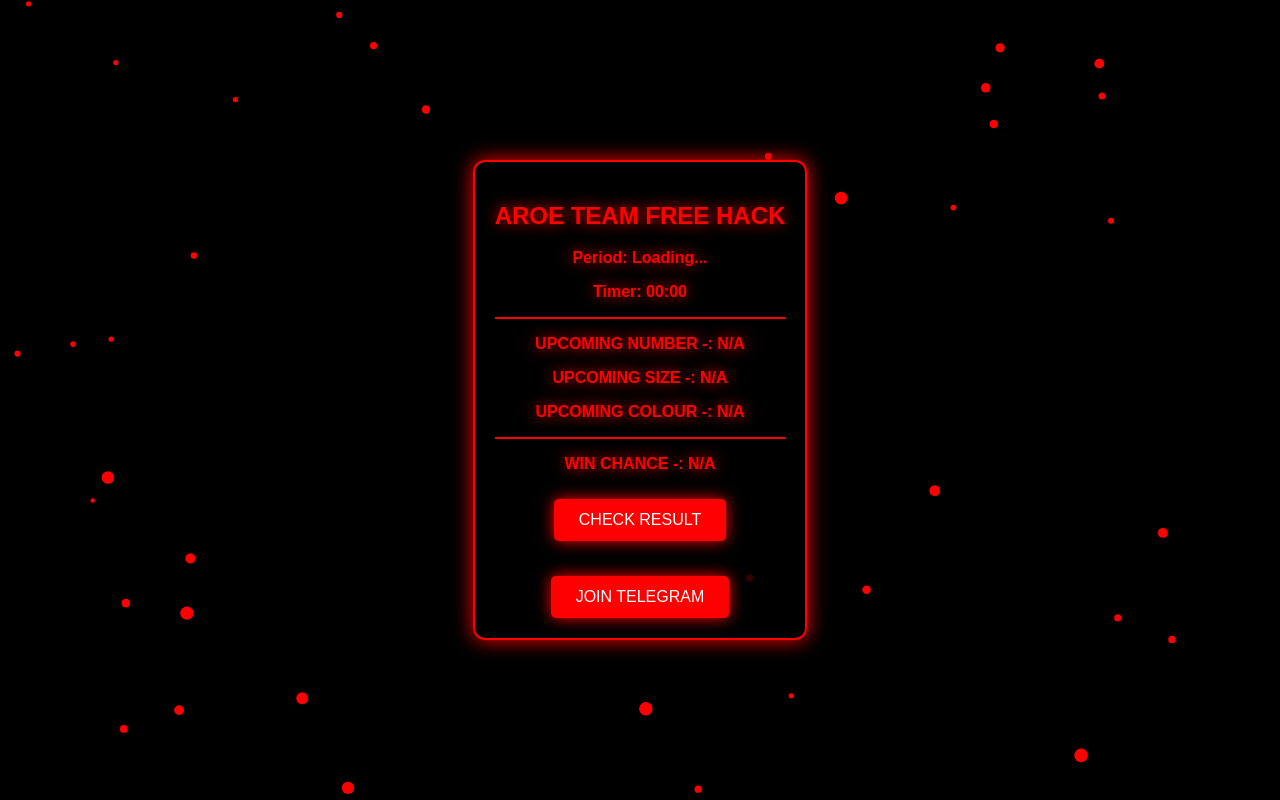
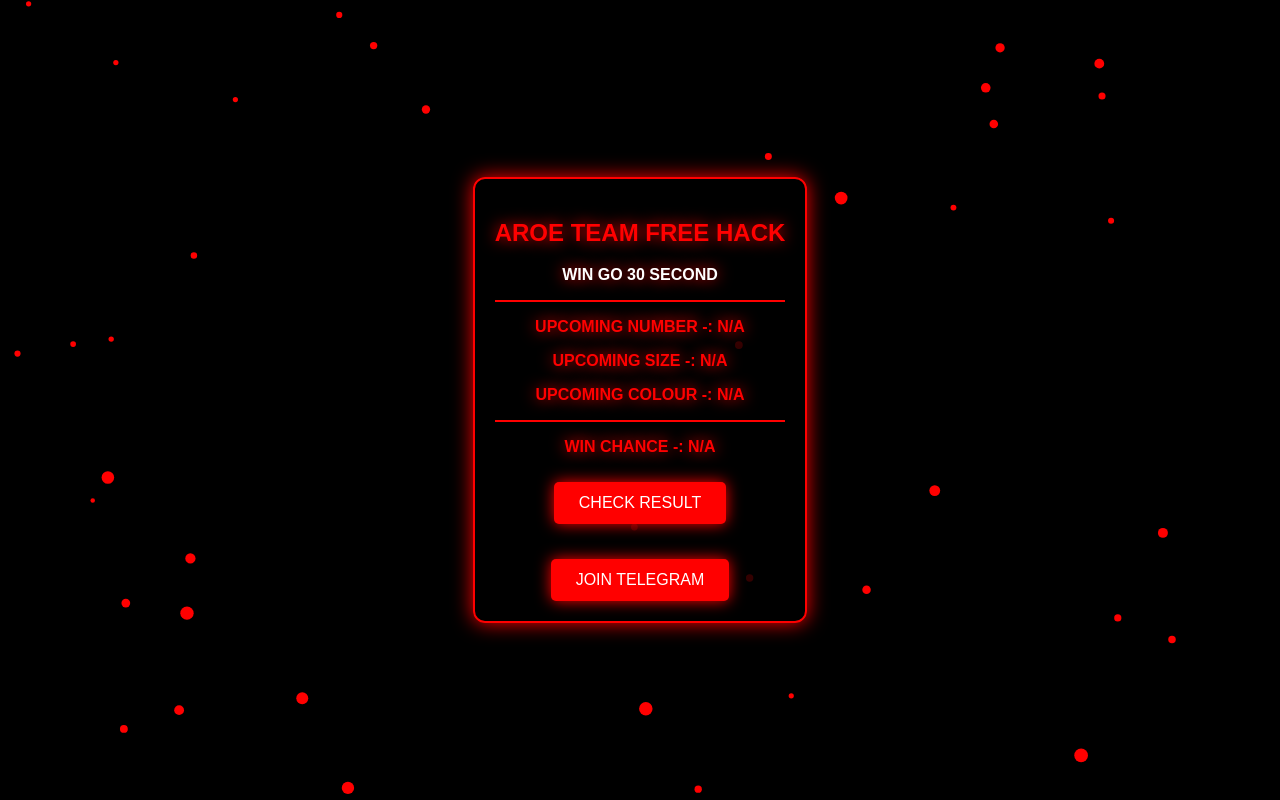
Before and after one commit to hasib61/tethi, a plain HTML site: page index.html in a window 1280 px wide. Drawn offline with Linux system fonts and the light colour scheme.

Commit message:
Update index.html

```diff
--- a/index.html
+++ b/index.html
@@ -69,8 +69,7 @@
   <canvas id="particles"></canvas>
   <div class="container">
     <h2 class="glowing-text">AROE TEAM FREE HACK</h2>
-    <p id="textview1" class="glowing-text">Period: Loading...</p>
-    <p id="textview2" class="glowing-text">Timer: 00:00</p>
+    <p style="color: white; font-weight: bold;" class="glowing-text">WIN GO 30 SECOND</p>
     <hr style="border: 1px solid red;">
     <p class="glowing-text">UPCOMING NUMBER -: <span id="upcoming-number">N/A</span></p>
     <p class="glowing-text">UPCOMING SIZE -: <span id="upcoming-size">N/A</span></p>
```
Lines whose indentation alone changed are shown as unchanged.
